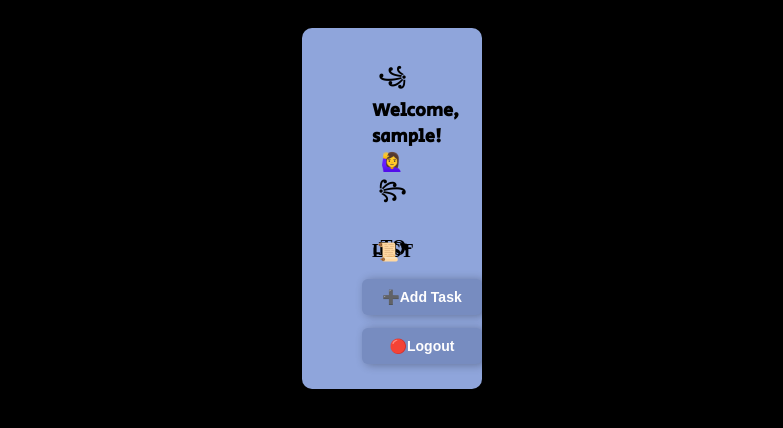
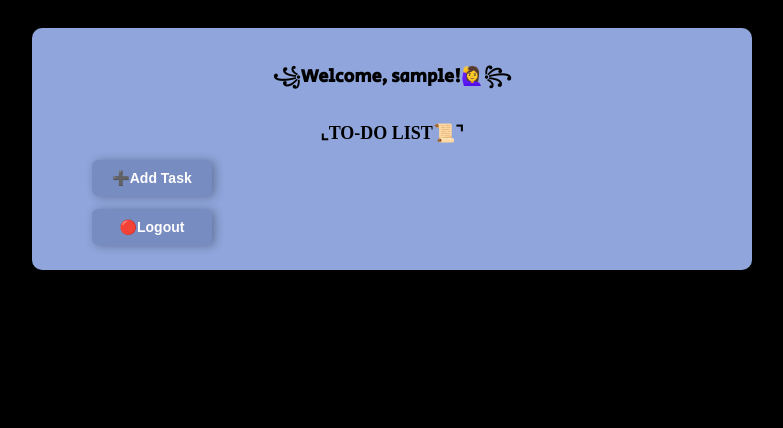
Before and after one commit to febidamanik/tugas2-pbp, a Django app: page /todolist/ in a window 1280 px wide. Shown: the top 428 px of the page, without its empty margins (248-1031 px from the left). Run offline with Django 4.2, Linux system fonts and the light colour scheme; the visitor is signed in with stand-in values (Sample User, id 1); data that the repository does not hold is empty; some web fonts are replaced.

Commit message:
edit todolist

```diff
--- a/todolist/templates/todolist.html
+++ b/todolist/templates/todolist.html
@@ -19,7 +19,7 @@
         justify-content:center;
     }
     .card-body {
-            width:60px;
+            width:600px;
             margin:20px auto;
             padding:12px 60px;
             background-color:#8fa5db;
```
